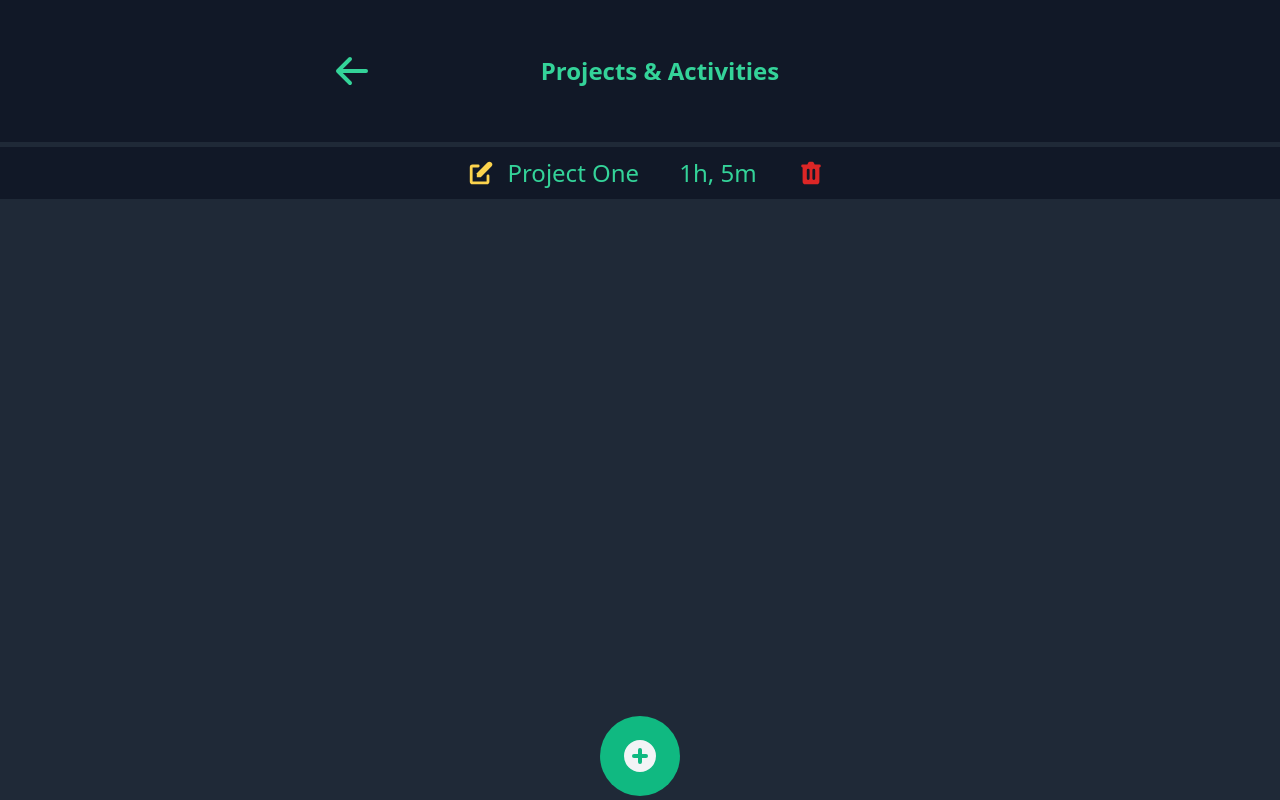
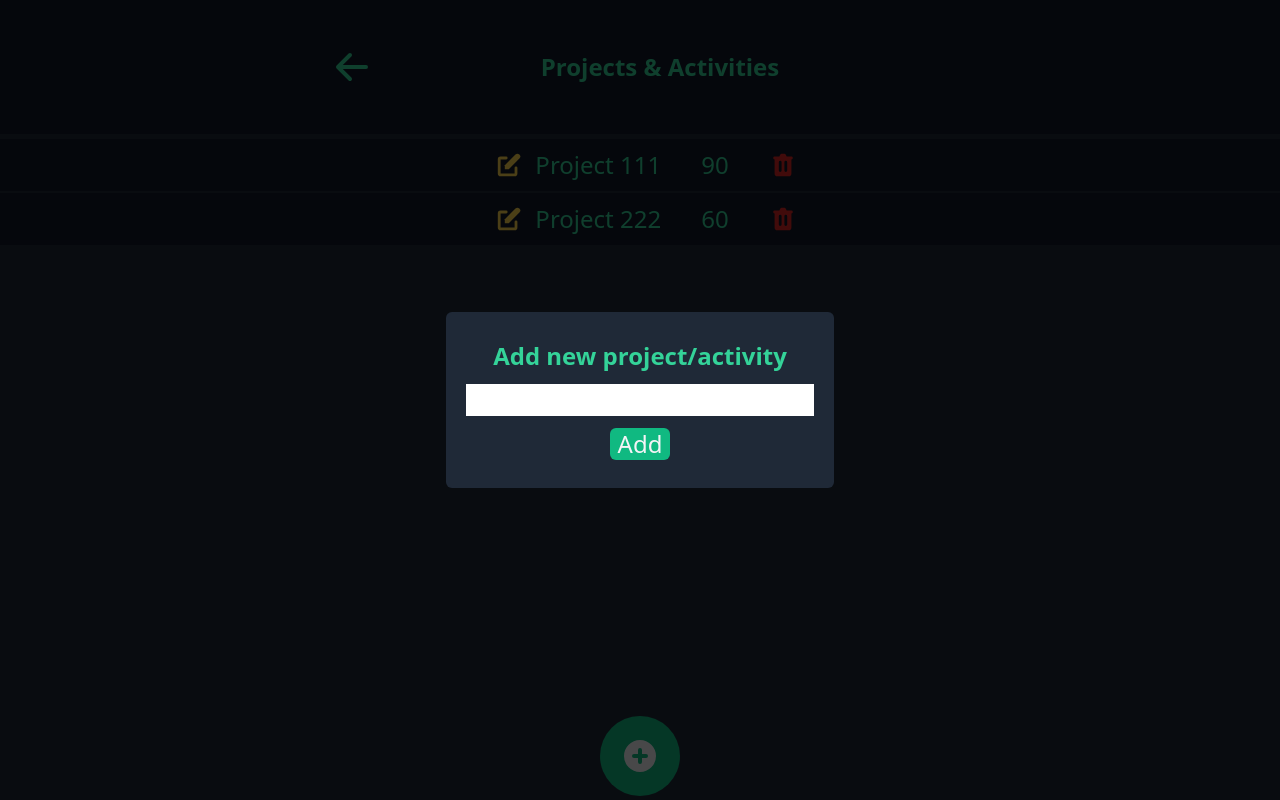
Before and after one commit to alimr70/advanced-pomodoro, a React (Create React App) app: page /projects in a window 1280 px wide. Both pictures are taken after a click on the button 640 px from the left and 756 px from the top of the page. Built offline with nearby package versions, Linux system fonts and the light colour scheme.

Commit message:
Add new project with project component

```diff
--- a/src/components/AddSession.js
+++ b/src/components/AddSession.js
@@ -3,7 +3,7 @@ import { Store } from "../context/Store";
 import { Link } from "react-router-dom";
 import { GoBackIcon } from "./icons";
 import { nanoid } from "nanoid";
-import { saveSession, addWorkDay } from "../context/actions";
+import { saveSession, addWorkDay, addProjcet } from "../context/actions";
 
 const AddSession = () => {
   return (
@@ -127,6 +127,12 @@ const Main = () => {
                       workingMinutes: parseInt(selectedSessionTime),
                     })
                   );
+                  dispatch(
+                    addProjcet({
+                      id: selectedProject,
+                      workingMinutes: parseInt(selectedSessionTime),
+                    })
+                  );
                 }}>
                 Add Session
               </button>
--- a/src/components/Projects.js
+++ b/src/components/Projects.js
@@ -1,5 +1,9 @@
+import { useContext, useState } from "react";
 import { Link } from "react-router-dom";
 import { GoBackIcon, TrashcanIcon, RoundedPlusIcon, EditIcon } from "./icons";
+import { addProjcet } from "../context/actions";
+import { Store } from "../context/Store";
+import { nanoid } from "nanoid";
 
 const Projects = () => {
   return (
@@ -32,31 +36,101 @@ const Nav = () => {
 };
 
 const Main = () => {
+  const { state } = useContext(Store);
+  const { projects } = state;
+  const [showAddProject, setShowAddProject] = useState(false);
   return (
     <>
       {/* Main section - working session time options buttons */}
       <main className="bg-gray-800 py-1 row-span-6 relative flex flex-col">
+        {projects.map((project) => (
+          <Project
+            key={project.id}
+            id={project.id}
+            title={project.title}
+            workingMinutes={project.workingMinutes}
+          />
+        ))}
+        <button
+          className="p-5 self-center mt-auto bg-green-500 rounded-full"
+          onClick={() => {
+            setShowAddProject(true);
+          }}>
+          <RoundedPlusIcon color="text-gray-100" />
+        </button>
+      </main>
+
+      <AddProject
+        showAddProject={showAddProject}
+        setShowAddProject={setShowAddProject}
+      />
+    </>
+  );
+};
+
+const Project = ({ id, title, workingMinutes }) => {
+  return (
     <div className="bg-gray-900 my-px flex items-center justify-center font-normal">
-          {/* Stars */}
       <div className="p-3">
         <EditIcon />
       </div>
 
-          {/* Sessions Day */}
-          <div className="mr-auto xs:mr-10">Project One</div>
+      <div className="mr-auto xs:mr-10">{title}</div>
 
-          {/* Total minutes cound */}
-          <div className="mr-10">1h, 5m</div>
+      <div className="mr-10">{workingMinutes}</div>
 
       <div>
         <TrashcanIcon />
       </div>
     </div>
-        <button className="p-5 self-center mt-auto bg-green-500 rounded-full">
-          <RoundedPlusIcon color="text-gray-100" />
+  );
+};
+
+const AddProject = ({ showAddProject, setShowAddProject }) => {
+  const { dispatch } = useContext(Store);
+  const [projectTitle, setProjectTitle] = useState("");
+
+  const showOrNot = showAddProject ? "" : "hidden";
+  return (
+    <div
+      className={`${showOrNot} absolute w-full h-full bg-black bg-opacity-70 flex items-center justify-center`}
+      id="bg"
+      onClick={(e) => {
+        if (e.target.id === "bg") {
+          setShowAddProject(false);
+        }
+      }}>
+      <div className="bg-gray-800 p-5 rounded-md flex items-center justify-center flex-col">
+        <p className="my-2">Add new project/activity</p>
+        <input
+          className="my-1"
+          type="text"
+          name="addProject"
+          id="addProcject"
+          value={projectTitle}
+          onChange={(e) => {
+            setProjectTitle(e.target.value);
+          }}
+        />
+        <button
+          className="bg-green-500 text-gray-100 my-2 px-2 rounded-md"
+          onClick={() => {
+            if (/\S/.test(projectTitle)) {
+              dispatch(
+                addProjcet({
+                  id: nanoid(5),
+                  title: projectTitle,
+                  workingMinutes: 0,
+                })
+              );
+            }
+            setProjectTitle("");
+            setShowAddProject(false);
+          }}>
+          Add
         </button>
-      </main>
-    </>
+      </div>
+    </div>
   );
 };
 
--- a/src/components/TimeCounter.js
+++ b/src/components/TimeCounter.js
@@ -4,7 +4,7 @@ import { useParams } from "react-router";
 import { Link } from "react-router-dom";
 import { nanoid } from "nanoid";
 import { RoundedPauseIcon, RoundedStartIcon, GoBackIcon } from "./icons";
-import { saveSession, addWorkDay } from "../context/actions";
+import { saveSession, addWorkDay, addProjcet } from "../context/actions";
 
 const AddSession = () => {
   return (
@@ -70,6 +70,12 @@ const Main = () => {
               workingMinutes: parseInt(mins),
             })
           );
+          dispatch(
+            addProjcet({
+              id: selectedProject,
+              workingMinutes: parseInt(mins),
+            })
+          );
         } else if (seconds === 0 && minutes > 0) {
           setMenutes(minutes - 1);
           setSeconds(59);
--- a/src/context/actions.js
+++ b/src/context/actions.js
@@ -19,6 +19,15 @@ export const addWorkDay = (workDay) => {
     type: "ADD_WORKDAY",
     payload: {
       workDay,
+    },
+  };
+};
+
+export const addProjcet = (project) => {
+  return {
+    type: "ADD_PROJECT",
+    payload: {
+      project,
     },
   };
 };
--- a/src/context/reducer.js
+++ b/src/context/reducer.js
@@ -17,18 +17,38 @@ const addWorkDay = (state, newWorkDay) => {
     (workDay) => workDay.day === newWorkDay.day
   );
   if (foundWorkDay) {
-    let newWorkDays = state.workDays.filter(
+    let newWorkDaysState = state.workDays.filter(
       (workDay) => workDay.day !== foundWorkDay.day
     );
     foundWorkDay.workingMinutes += newWorkDay.workingMinutes;
     return {
       ...state,
-      workDays: [foundWorkDay, ...newWorkDays],
+      workDays: [foundWorkDay, ...newWorkDaysState],
     };
   }
   return {
     ...state,
     workDays: [newWorkDay, ...state.workDays],
+  };
+};
+
+const addProject = (state, newProject) => {
+  let foundProject = state.projects.find(
+    (project) => project.id === newProject.id
+  );
+  if (foundProject) {
+    let newProjectsState = state.projects.filter(
+      (project) => project.id !== foundProject.id
+    );
+    foundProject.workingMinutes += newProject.workingMinutes;
+    return {
+      ...state,
+      projects: [foundProject, ...newProjectsState],
+    };
+  }
+  return {
+    ...state,
+    projects: [newProject, ...state.projects],
   };
 };
 
@@ -104,6 +124,9 @@ const reducer = (state, action) => {
     case "ADD_WORKDAY":
       return addWorkDay(state, action.payload.workDay);
 
+    case "ADD_PROJECT":
+      return addProject(state, action.payload.project);
+
     case "CHANGE_ONE_STAR_VAL":
       return changeOneStarVal(state, action.payload.oneStarVal);
 
```
Also changed, not shown: 1 other file (tests, documents, lock files or other folders). Lines whose indentation alone changed are shown as unchanged.
